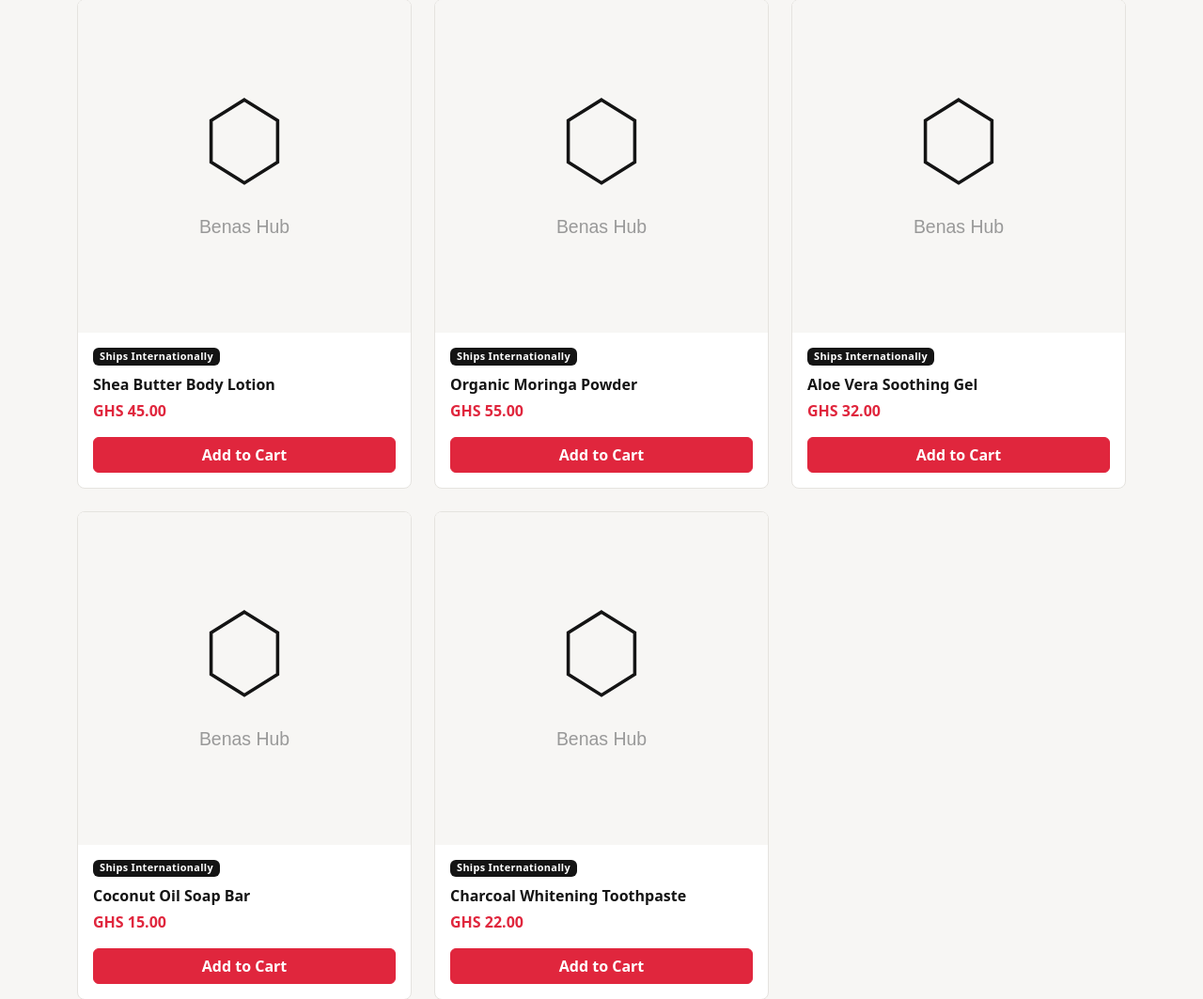
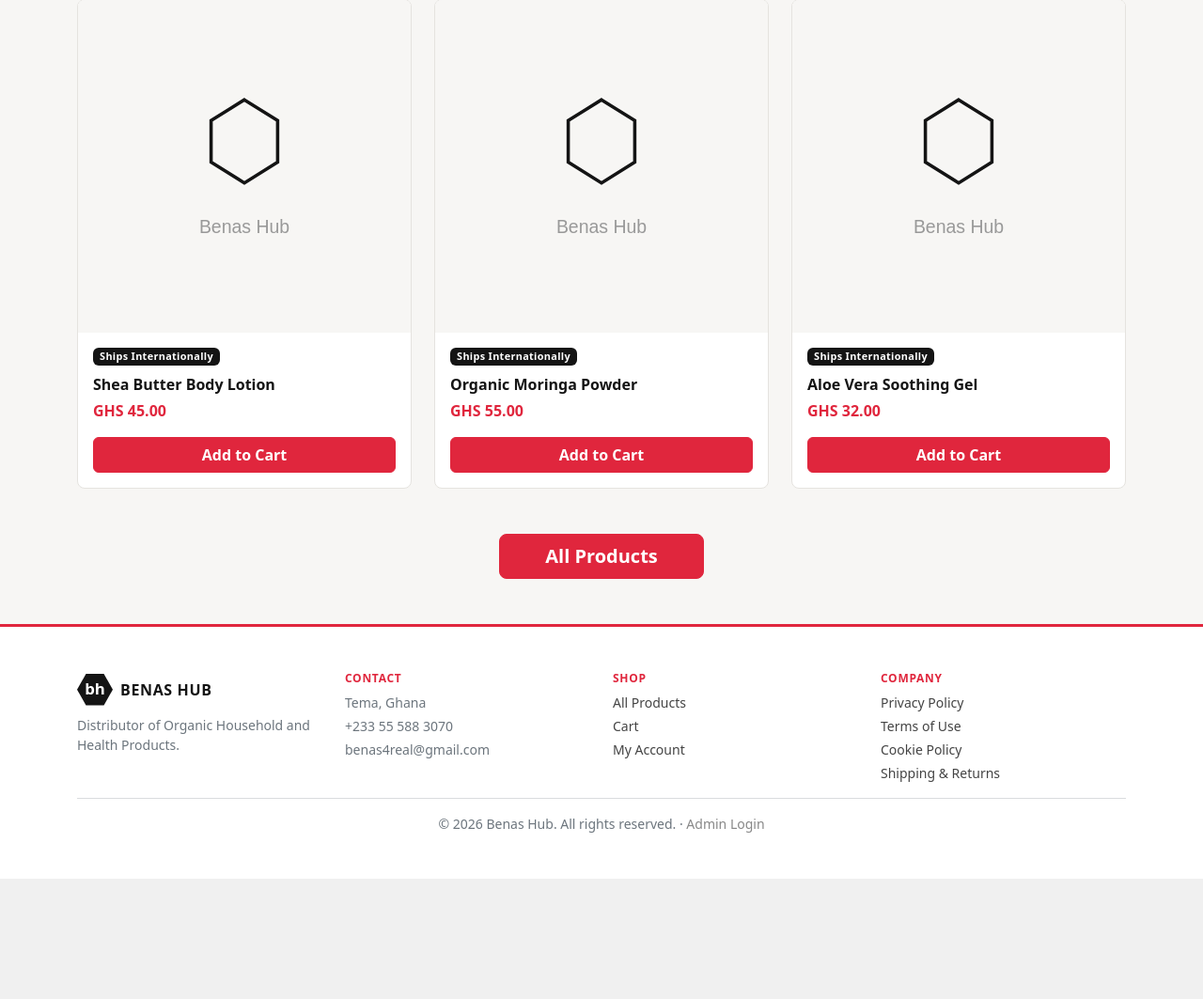
Before and after one commit to CalebPrince/benashub, a Flask app: page / in a window 1280 px wide. Shown: the part 1409-2472 px from the top of the page at 94% size. After the commit the page ends 2344 px from the top, so only its background shows below. Run offline with Flask 3, Linux system fonts and the light colour scheme; data comes from the database, SQL or seed files in the repository; parts of the project's set-up code (start-up, migrations or seed data) failed here and were passed over.

Commit message:
Home: show 6 featured products with an All Products button below
Co-Authored-By: Claude Fable 5 <noreply@anthropic.com>

```diff
--- a/static/js/products.js
+++ b/static/js/products.js
@@ -57,7 +57,7 @@ BH.products = (() => {
 
     try {
       const products = await BH.api.get('/products');
-      const list = products.slice(0, 8);
+      const list = products.slice(0, 6);
       featured.innerHTML = list.map(productCard).join('');
       wireAddToCartButtons(featured, list);
     } catch (e) { /* leave featured empty on failure */ }
--- a/templates/index.html
+++ b/templates/index.html
@@ -23,6 +23,9 @@
 <section class="container py-5">
   <h2 class="bh-section-title mb-4">Featured Products</h2>
   <div id="featuredProducts" class="row g-4"></div>
+  <div class="text-center mt-5">
+    <a href="{{ url_for('pages.catalog') }}" class="btn bh-btn-red btn-lg px-5">All Products</a>
+  </div>
 </section>
 
 {% endblock %}
```
